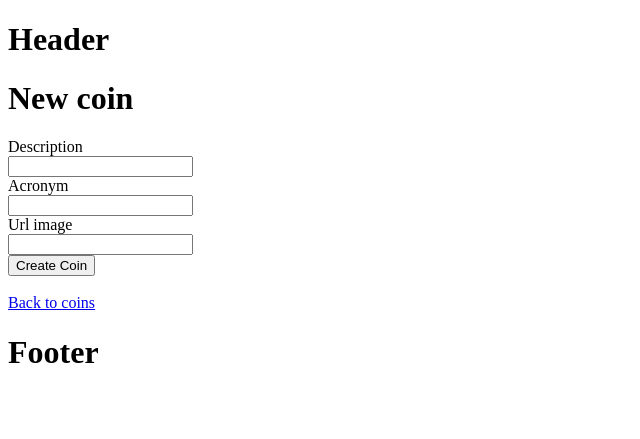
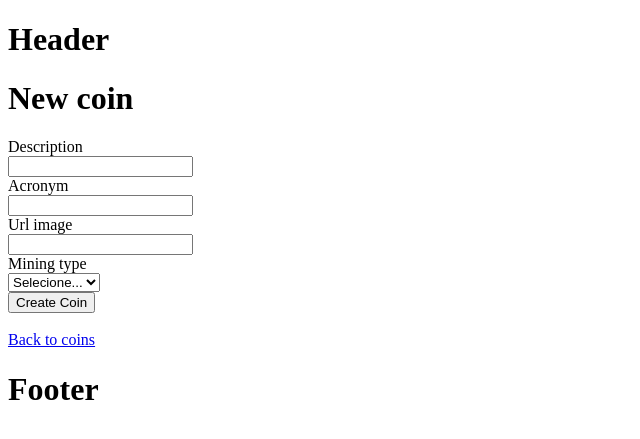
Before and after one commit to giovanne-aquino/ruby-2-crypto-wallet, a Rails app: page /coins/new in a window 1280 px wide. Shown: the top 439 px of the page, without its empty margins (0-640 px from the left). Run offline with Rails 7, Linux system fonts and the light colour scheme; data that the repository does not hold is empty; some libraries are stand-ins or nearby versions.

Commit message:
configure connection between coins and mining type

```diff
--- a/app/controllers/coins_controller.rb
+++ b/app/controllers/coins_controller.rb
@@ -65,6 +65,6 @@ class CoinsController < ApplicationController
 
     # Only allow a list of trusted parameters through.
     def coin_params
-      params.require(:coin).permit(:description, :acronym, :url_image)
+      params.require(:coin).permit(:description, :acronym, :url_image, :mining_type_id)
     end
 end
--- a/app/models/coin.rb
+++ b/app/models/coin.rb
@@ -1,2 +1,3 @@
 class Coin < ApplicationRecord
+    belongs_to:mining_type
 end
--- a/app/views/coins/_form.html.erb
+++ b/app/views/coins/_form.html.erb
@@ -26,6 +26,11 @@
     <%= form.text_field :url_image %>
   </div>
 
+  <div class="field">
+        <%= form.label :mining_type_id, style: "display: block" %>
+      <%=form.select("mining_type_id", MiningType.all.collect {|m| [m.description,m.id]}, {include_blank: "Selecione..."})%>
+  </div>
+
   <div>
     <%= form.submit %>
   </div>
--- /dev/null
+++ b/db/migrate/20231011122507_add_mining_type_to_coins.rb
@@ -0,0 +1,5 @@
+class AddMiningTypeToCoins < ActiveRecord::Migration[7.1]
+  def change
+    add_reference :coins, :mining_type, foreign_key: true
+  end
+end
```
Also changed, not shown: db/schema.rb, lib/tasks/dev.rake.
